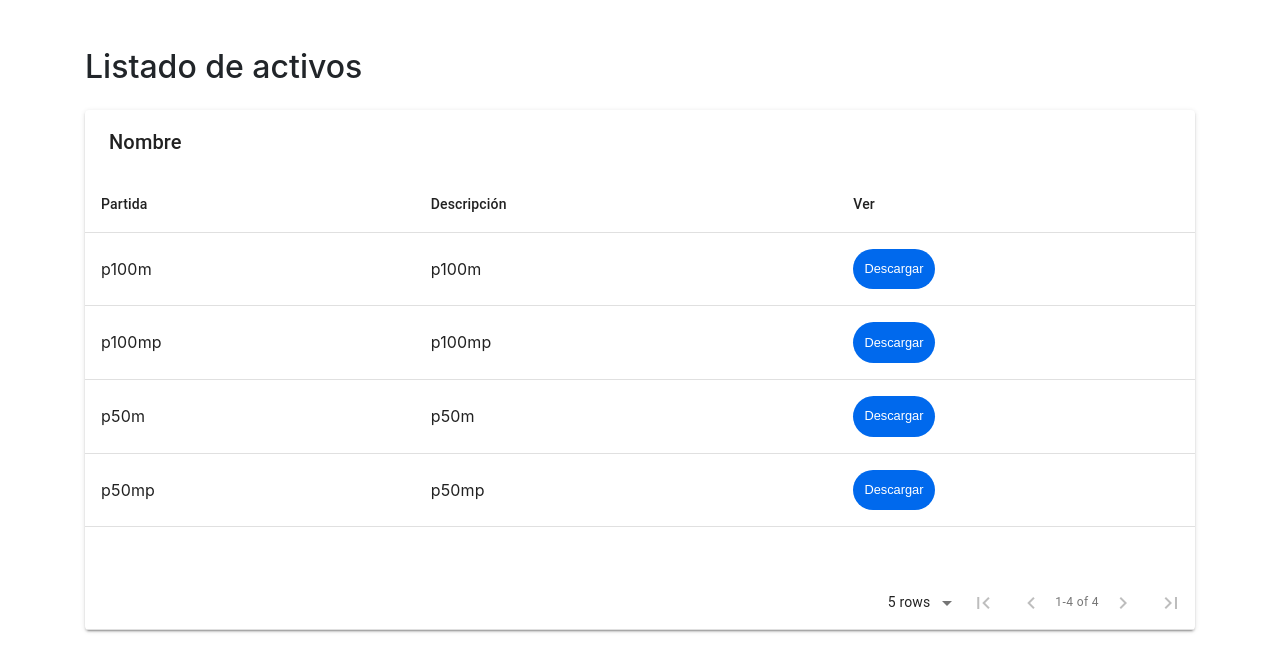
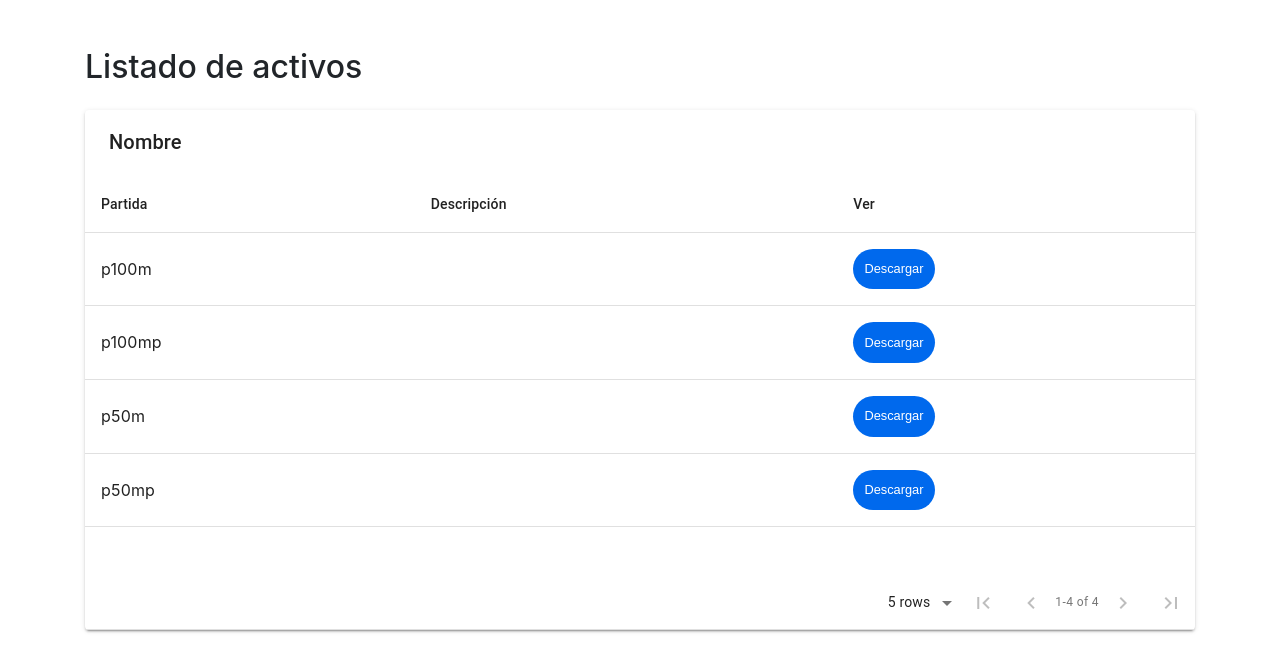
Before and after one commit to brendarychter/list-app, a React (Create React App) app: page /dashboard in a window 1280 px wide. Shown: the top 672 px of the page. Built offline with nearby package versions, Linux system fonts and the light colour scheme.

Commit message:
main partidas as id

```diff
--- a/src/components/Dashboard/index.js
+++ b/src/components/Dashboard/index.js
@@ -15,7 +15,7 @@ export default function Dashboard() {
     const url = 'http://localhost:80/obtenerArchivo',
       requestOptions = {
         method: 'POST',
-        headers: { 'Content-Type': 'application/x-www-form-urlencoded' },
+        headers: { 'Content-Type': 'application/json' },
         body: JSON.stringify({ filename: id })
       };
 
--- a/src/utils/db.json
+++ b/src/utils/db.json
@@ -1,18 +1,14 @@
 [
   {
-    "partida": "p100m",
-    "descripcion": "p100m"
+    "partida": "p100m"
   },
   {
-    "partida": "p100mp",
-    "descripcion": "p100mp"
+    "partida": "p100mp"
   },
   {
-    "partida": "p50m",
-    "descripcion": "p50m"
+    "partida": "p50m"
   },
   {
-    "partida": "p50mp",
-    "descripcion": "p50mp"
+    "partida": "p50mp"
   }
 ]
```
